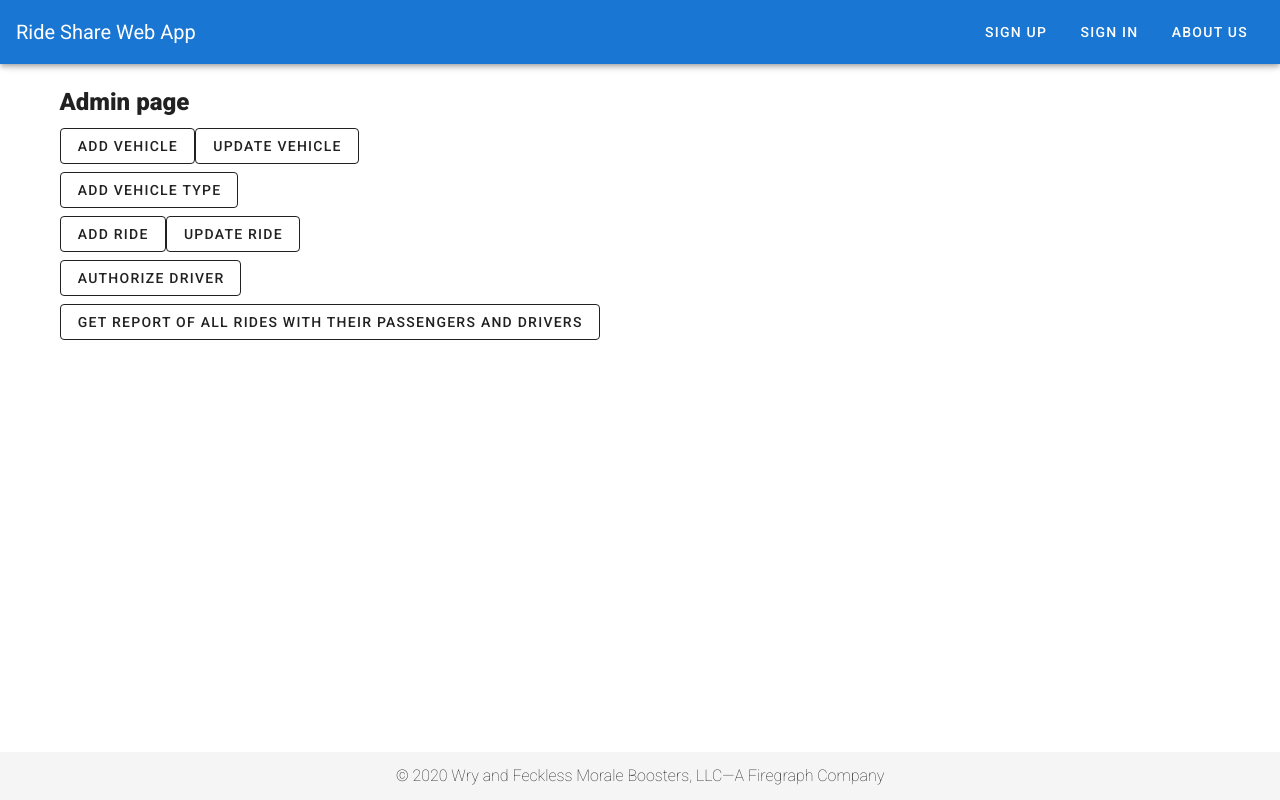
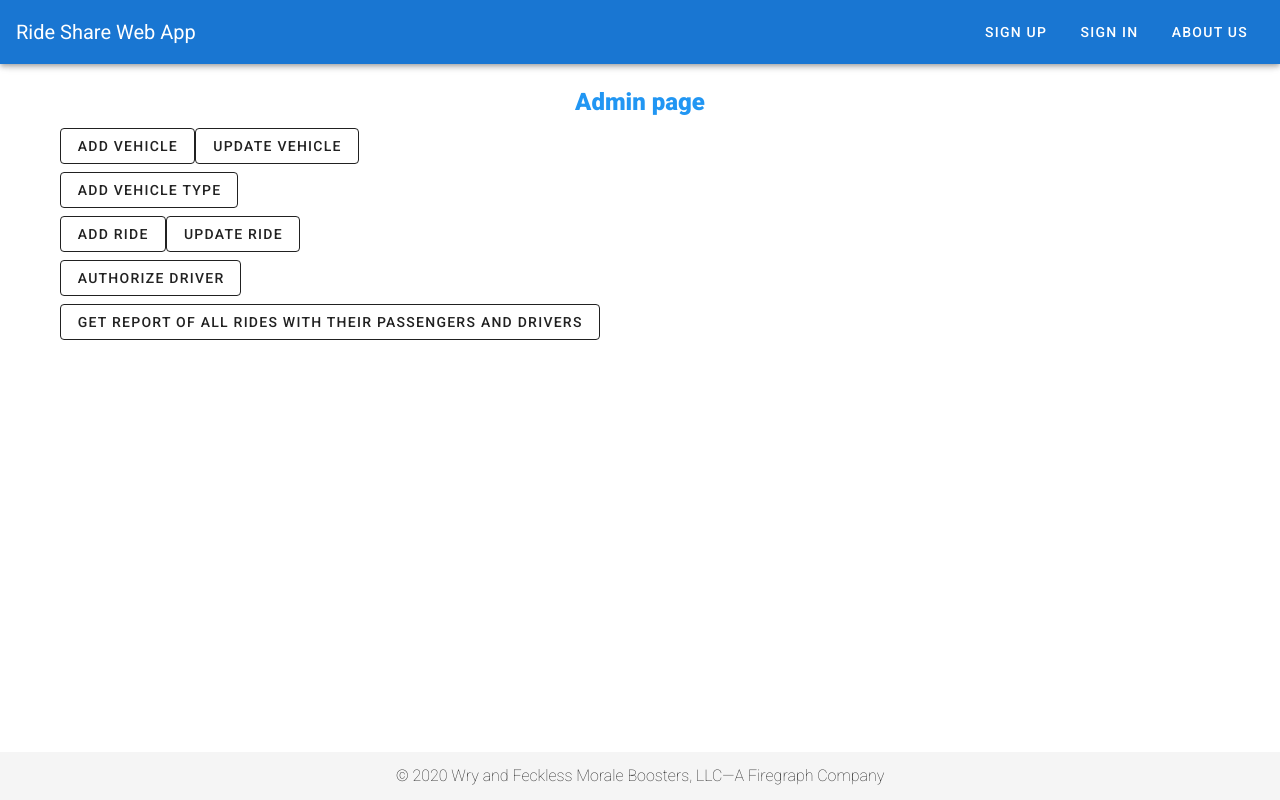
Before and after one commit to nflasher/COS243finalProject, a Vue app: page /admin in a window 1280 px wide. Built offline with nearby package versions, Linux system fonts and the light colour scheme.

Commit message:
When all hope is lost and you don't know what to do. At least you got styling.

```diff
--- a/src/pages/Admin.vue
+++ b/src/pages/Admin.vue
@@ -1,11 +1,7 @@
 <template>
-    <v-container fluid class="pa-0">
-    <v-row align="center">
-        <v-col cols="12" sm="6">
-
 
     <div class="my-2">
-        <h2 class="h2-responsive"><strong>Admin page</strong></h2>
+        <h2 class="h2 text-center blue--text"><strong>Admin page</strong></h2>
         <div class="my-2">
         <v-btn outlined v-bind:to="{ name: 'addVehicle' }">
             Add Vehicle
@@ -38,9 +34,6 @@
         </v-btn>
         </div>
     </div>
-            </v-col>
-        </v-row>
-        </v-container>
 </template>
 
 <script>
```
